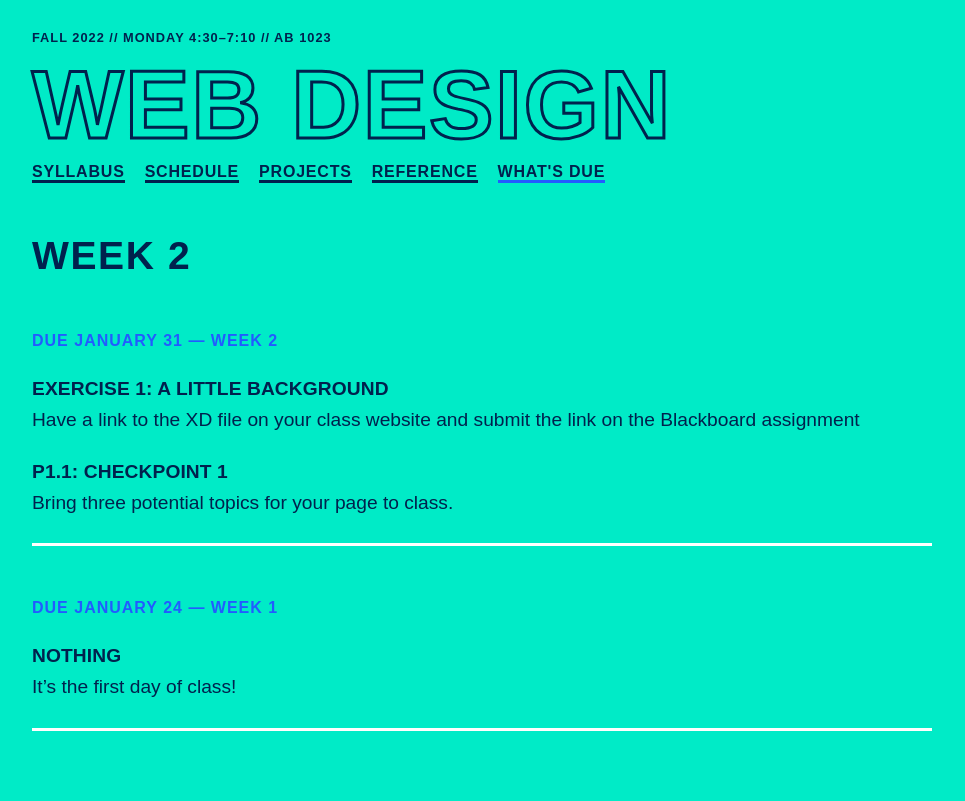
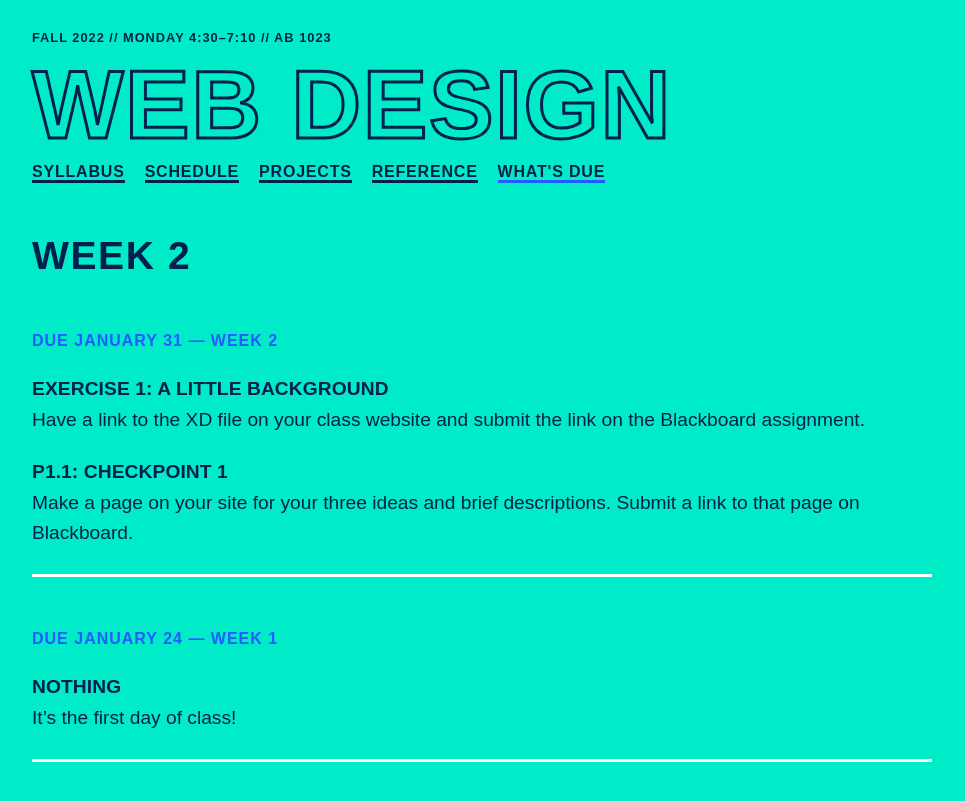
Before and after one commit to gmu-gd/web22-spring, a Jekyll site: the page built from _posts/2022-01-24-due.md, in a window 1280 px wide. Shown: the top 801 px of the page, without its empty margins (0-965 px from the left). Built offline with Jekyll 4.4.1, drawn with Linux system fonts in a browser that asks for light colours; some web fonts are replaced.

Commit message:
Update 2022-01-24-due.md

```diff
--- a/_posts/2022-01-24-due.md
+++ b/_posts/2022-01-24-due.md
@@ -5,7 +5,7 @@ title: Week 2
 categories: [due]
 ---
 #### Exercise 1: A Little Background
-Have a link to the XD file on your class website and submit the link on the Blackboard assignment
+Have a link to the XD file on your class website and submit the link on the Blackboard assignment.
 
 #### P1.1: Checkpoint 1
-Bring three potential topics for your page to class.
+Make a page on your site for your three ideas and brief descriptions. Submit a link to that page on Blackboard.
```
